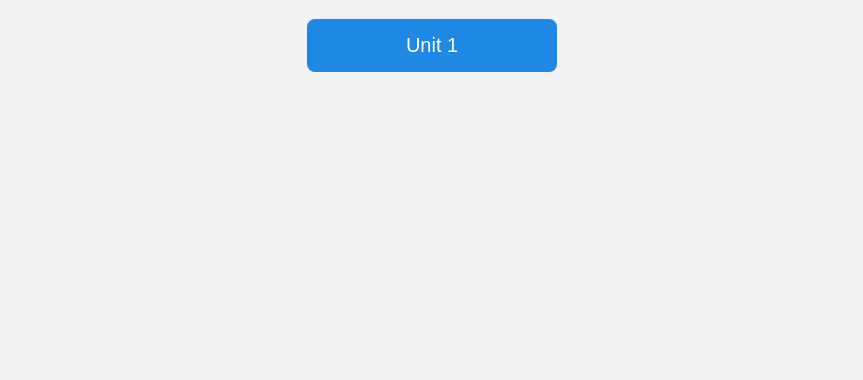
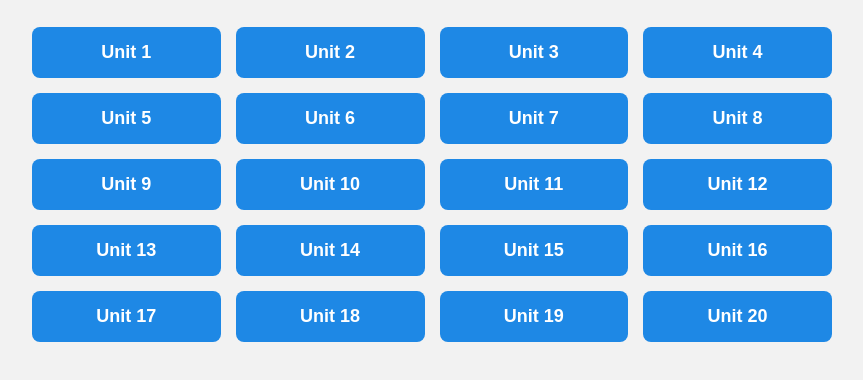
Before and after one commit to lientran24d-cloud/dictation-app, a plain HTML site: page index.html in a window 1280 px wide. Shown: the part 120-500 px from the top of the page, without its empty margins (208-1071 px from the left). Drawn offline with Linux system fonts and the light colour scheme.

Commit message:
Update index.html

```diff
--- a/index.html
+++ b/index.html
@@ -2,45 +2,75 @@
 <html lang="vi">
 <head>
 <meta charset="UTF-8">
+<meta name="viewport" content="width=device-width, initial-scale=1.0">
 <title>Dictation Practice</title>
 
 <style>
-body{
-    font-family:Arial;
-    background:#f2f2f2;
-    text-align:center;
-    padding:50px;
+    body {
+        font-family: Arial, sans-serif;
+        background: #f2f2f2;
+        text-align: center;
+        padding: 50px;
     }
 
-h1{
-    color:#1e88e5;
+    h1 {
+        color: #1e88e5;
+        margin-bottom: 30px;
     }
 
-a{
-    display:block;
-    width:220px;
-    margin:15px auto;
-    padding:15px;
-    background:#1e88e5;
-    color:white;
-    text-decoration:none;
-    border-radius:8px;
-    font-size:20px;
+    /* Tạo lưới để các Unit hiển thị đẹp mắt */
+    .grid-container {
+        display: grid;
+        grid-template-columns: repeat(auto-fit, minmax(150px, 1fr));
+        gap: 15px;
+        max-width: 800px;
+        margin: 0 auto;
     }
 
-a:hover{
-    background:#1565c0;
+    a {
+        display: block;
+        padding: 15px;
+        background: #1e88e5;
+        color: white;
+        text-decoration: none;
+        border-radius: 8px;
+        font-size: 18px;
+        font-weight: bold;
+        transition: 0.3s;
+    }
+
+    a:hover {
+        background: #1565c0;
     }
 </style>
-
 </head>
 
 <body>
 
     <h1>🎧 Dictation Practice</h1>
 
+    <div class="grid-container">
         <a href="unit1/">Unit 1</a>
+        <a href="unit2/">Unit 2</a>
+        <a href="unit3/">Unit 3</a>
+        <a href="unit4/">Unit 4</a>
+        <a href="unit5/">Unit 5</a>
+        <a href="unit6/">Unit 6</a>
+        <a href="unit7/">Unit 7</a>
+        <a href="unit8/">Unit 8</a>
+        <a href="unit9/">Unit 9</a>
+        <a href="unit10/">Unit 10</a>
+        <a href="unit11/">Unit 11</a>
+        <a href="unit12/">Unit 12</a>
+        <a href="unit13/">Unit 13</a>
+        <a href="unit14/">Unit 14</a>
+        <a href="unit15/">Unit 15</a>
+        <a href="unit16/">Unit 16</a>
+        <a href="unit17/">Unit 17</a>
+        <a href="unit18/">Unit 18</a>
+        <a href="unit19/">Unit 19</a>
+        <a href="unit20/">Unit 20</a>
+    </div>
 
 </body>
-
 </html>
```
Lines whose indentation alone changed are shown as unchanged.
